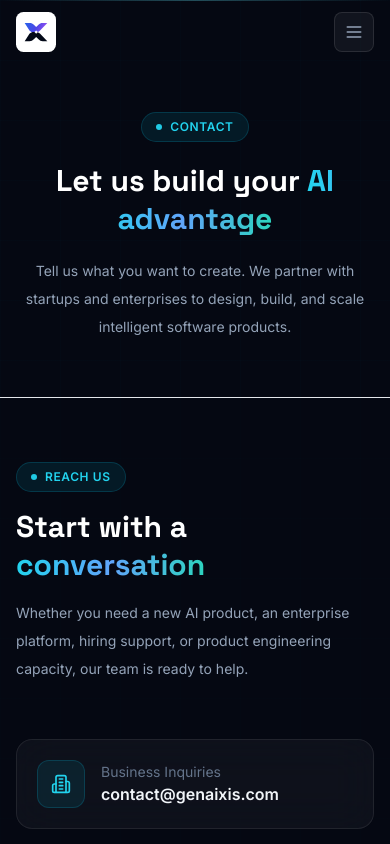
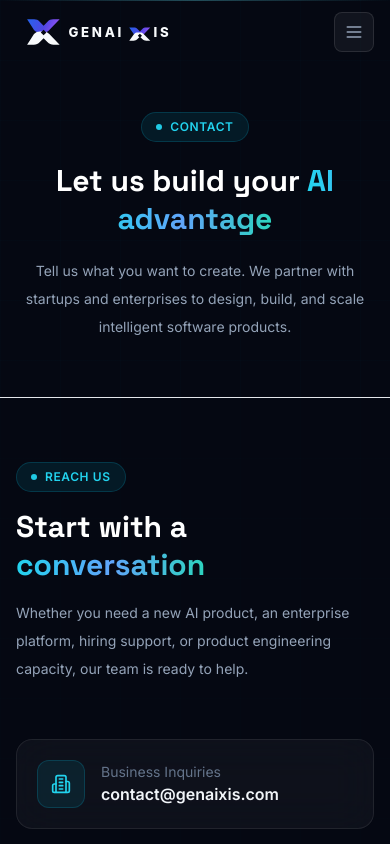
Before and after one commit to Dattakumar369/genaixis, a React (Vite) app: page /contact in a window 390 px wide. Shown: the top 844 px of the page. Built offline with nearby package versions, Linux system fonts and the light colour scheme.

Commit message:
Use full logo in header and favicon

```diff
--- a/index.html
+++ b/index.html
@@ -10,8 +10,8 @@
     <meta name="robots" content="index, follow, max-image-preview:large, max-snippet:-1, max-video-preview:-1" />
     <meta name="theme-color" content="#050812" />
     <link rel="canonical" href="https://www.genaixis.com/" />
-    <link rel="icon" type="image/svg+xml" href="/genaixis-logo.svg" />
-    <link rel="apple-touch-icon" href="/genaixis-logo-mark.svg" />
+    <link rel="icon" type="image/svg+xml" href="/genaixis-wordmark.svg" />
+    <link rel="apple-touch-icon" href="/genaixis-wordmark.svg" />
     <meta property="og:title" content="GENAIXIS LABS PRIVATE LIMITED | AI Product Engineering Company" />
     <meta property="og:description" content="AI-first product engineering for SaaS platforms, automation systems, enterprise software, cloud solutions, and LearnStackHub." />
     <meta property="og:type" content="website" />
--- a/src/components/Navbar.tsx
+++ b/src/components/Navbar.tsx
@@ -39,8 +39,7 @@
         <div className="flex h-16 items-center justify-between md:h-20">
           {/* Logo */}
           <Link to="/" className="group flex items-center">
-            <img src="/genaixis-logo.svg" alt="GENAIXIS" className="h-10 w-10 object-contain sm:hidden" />
-            <img src="/genaixis-wordmark.svg" alt="GENAIXIS" className="hidden h-11 w-[196px] object-contain sm:block" />
+            <img src="/genaixis-wordmark.svg" alt="GENAIXIS" className="h-10 w-[168px] object-contain sm:h-11 sm:w-[196px]" />
           </Link>
 
           {/* Desktop Nav */}
```
